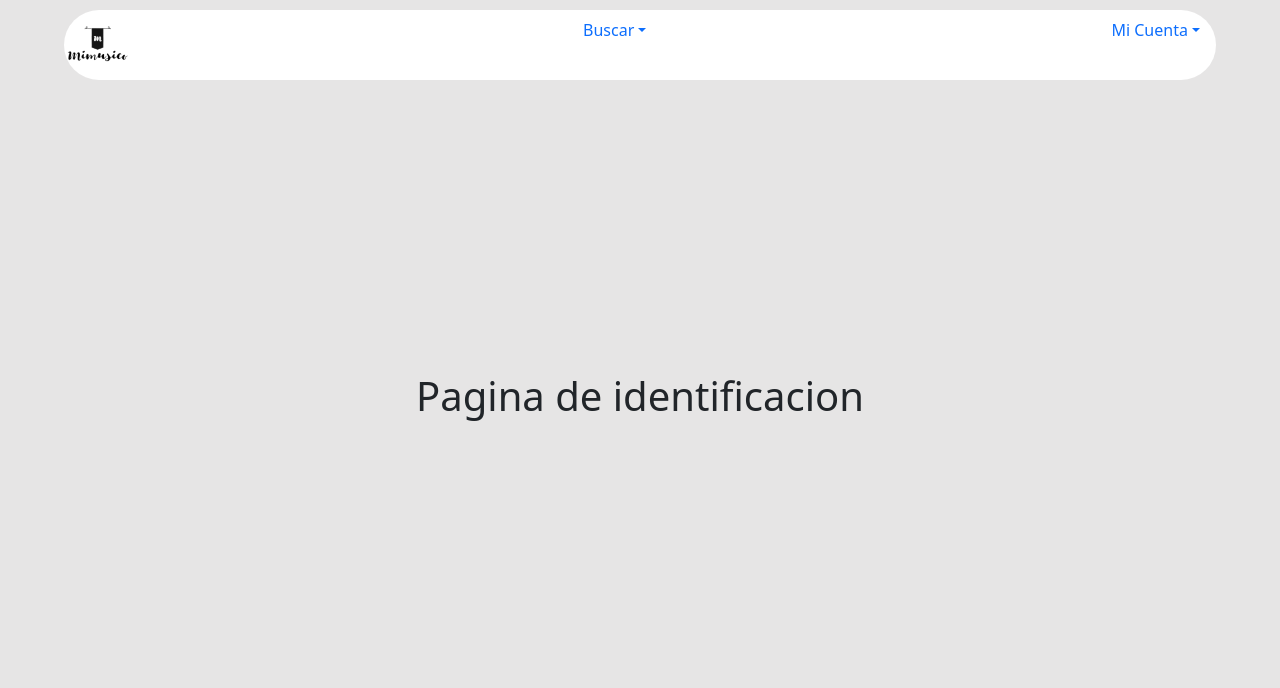
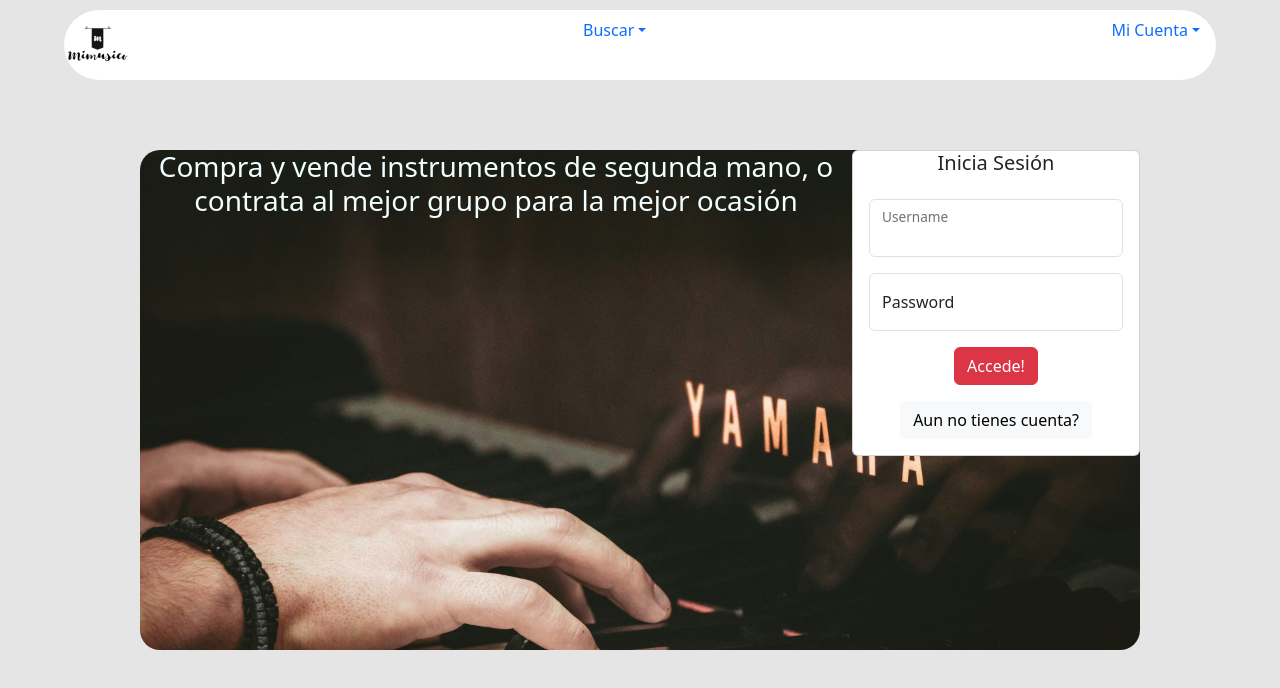
Before and after one commit to pablojvm/MiMusico-Client, a React (Vite) app: page /identification in a window 1280 px wide. Shown: the top 688 px of the page. Built offline with nearby package versions, Linux system fonts and the light colour scheme; no server answers.

Commit message:
dos nuevas paginas y ajustes de banner y navbar

```diff
--- a/src/App.jsx
+++ b/src/App.jsx
@@ -11,6 +11,10 @@ import OwnReviewsPage from "./pages/OwnReviewsPage";
 import Error404Page from "./pages/Error404Page";
 import Error500Page from "./pages/Error500Page";
 import NavBar from "./components/NavBar";
+import OwnAdsPage from "./pages/OwnAdsPage";
+import CreateAdPage from "./pages/CreateAdPage";
+
+
 
 function App() {
 
@@ -26,7 +30,10 @@ function App() {
           <Route path="/ads/groups" element={<GroupsPage />} />
           <Route path="/ads/:adId" element={<AdDetailsPage />} />
           <Route path="/user-profile" element={<ProfilePage />} />
-          <Route path="/own-rewiews" element={<OwnReviewsPage/>} />
+          <Route path="/own-ads" element={<OwnAdsPage/>} />
+          <Route path="/own-reviews" element={<OwnReviewsPage/>} />
+          <Route path="/new-ad" element={<CreateAdPage/>} />
+
 
           <Route path="*" element={<Error404Page />} />
           <Route path="/500" element={<Error500Page />} />
--- a/src/components/BannerHome.jsx
+++ b/src/components/BannerHome.jsx
@@ -1,5 +1,6 @@
 import { useState } from "react";
 import { Card, Nav, Button, Form, Row, Col } from "react-bootstrap";
+import { Link } from "react-router-dom";
 
 function BannerHome() {
 
@@ -34,7 +35,6 @@ function BannerHome() {
           </Button>
         </div>
 
-        {/* Selectores */}
         <Form.Group className="mb-3">
           <Form.Select>
             <option disabled selected>Estado</option>
@@ -65,14 +65,13 @@ function BannerHome() {
           </Col>
         </Row>
 
-        {/* Botón */}
-        <Button variant="danger" className="w-100">
+        <Button variant="danger" className="w-100" as={Link} to="/ads/instruments">
           Mostrar resultados
         </Button>
         </>
     )}
     {activeBanner === "vender" && (
-        <Button style={{width:"300px", height:"300px", backgroundColor:"white", color:"black"}}>Crea tu Propio Anuncio</Button>
+        <Button as={Link} to="/new-ad"style={{width:"300px", height:"300px", backgroundColor:"white", color:"black"}}>Crea tu Propio Anuncio</Button>
     )}
 
       </Card>
--- /dev/null
+++ b/src/components/IdentificationBanner.css
@@ -0,0 +1,9 @@
+#primer{
+    background-image: url("/fotofondo.jpeg");
+    background-size: cover;
+    width: 1000px;
+    height: 500px;
+    border-radius: 20px;
+    color: azure;
+    display: flex;
+}
--- /dev/null
+++ b/src/components/IdentificationBanner.jsx
@@ -0,0 +1,70 @@
+import { Card, Button, FloatingLabel, Form } from "react-bootstrap";
+import { useState } from "react";
+
+function IdentificationBanner() {
+  const [buttonSignup, setButtonSignup] = useState("login");
+
+  const toggleSignup = () => {
+    setButtonSignup((prev) => (prev === "login" ? "signup" : "login"))
+  }
+  return (
+    <div>
+      {buttonSignup === "login" && (
+        <Card style={{ width: "18rem" }}>
+          <Card.Title>Inicia Sesión</Card.Title>
+          <Card.Body>
+            <FloatingLabel
+              controlId="floatingInput"
+              label="Username"
+              className="mb-3"
+            >
+              <Form.Control type="username" />
+            </FloatingLabel>
+            <FloatingLabel controlId="floatingPassword" label="Password" className="mb-3">
+              <Form.Control type="password" placeholder="Password" />
+            </FloatingLabel>
+
+            <Button variant="danger" className="mb-3">Accede!</Button>
+            <Button variant="light" onClick={toggleSignup}>Aun no tienes cuenta?</Button>
+          </Card.Body>
+        </Card>
+      )}
+      {buttonSignup === "signup" && (
+        <Card style={{ width: "18rem" }}>
+          <Card.Body>
+            <Card.Title>Regístrate</Card.Title>
+            <FloatingLabel
+              controlId="floatingInput"
+              label="Username"
+              className="mb-3"
+            >
+              <Form.Control type="email" />
+            </FloatingLabel>
+             <FloatingLabel controlId="floatingPassword" label="Email" className="mb-3">
+              <Form.Control type="email" placeholder="Password" />
+            </FloatingLabel>
+            <FloatingLabel controlId="floatingPassword" label="Password" className="mb-3">
+              <Form.Control type="password" placeholder="Password" />
+            </FloatingLabel>
+            <Button
+              variant="danger"
+              className="w-100 mb-3"
+              onClick={toggleSignup}
+            >
+              Crear
+            </Button>
+            <Button
+              variant="secondary"
+              className="w-100"
+              onClick={toggleSignup}
+            >
+              ¿Ya tienes cuenta?
+            </Button>
+          </Card.Body>
+        </Card>
+      )}
+    </div>
+  );
+}
+
+export default IdentificationBanner;
--- a/src/components/NavBar.jsx
+++ b/src/components/NavBar.jsx
@@ -6,14 +6,17 @@ import Row from "react-bootstrap/Row";
 import Col from "react-bootstrap/Col";
 import "./NavBar.css";
 import { AuthContext } from "../context/auth.context";
+import { Link } from "react-router-dom";
 
 function NavBar() {
-  const handleSelect = (eventKey) => alert(`selected ${eventKey}`);
+
   return (
     <div>
-      <Nav id="Nav" variant="pills" activeKey="1" onSelect={handleSelect}>
+      <Nav id="Nav" variant="pills" activeKey="1" >
         <Nav.Item>
+            <Link to="/">
           <img src="logoMi.png" style={{ width: "70px" }}></img>
+          </Link>
         </Nav.Item>
         <NavDropdown title="Buscar" id="nav-dropdown" className="mega-dropdown">
           <div className="mega-menu px-4 py-3">
@@ -37,11 +40,11 @@ function NavBar() {
           </div>
         </NavDropdown>
         <NavDropdown title="Mi Cuenta" id="nav-dropdown">
-          <NavDropdown.Item eventKey="4.1">
+          <NavDropdown.Item as={Link} to="/identification" eventKey="4.1">
             Entrar o Registrarme
           </NavDropdown.Item>
-          <NavDropdown.Item eventKey="4.2">Mis Anuncios</NavDropdown.Item>
-          <NavDropdown.Item eventKey="4.3">Mis Comentarios</NavDropdown.Item>
+          <NavDropdown.Item as={Link} to="/own-ads" eventKey="4.2">Mis Anuncios</NavDropdown.Item>
+          <NavDropdown.Item as={Link} to="/own-reviews" eventKey="4.3">Mis Comentarios</NavDropdown.Item>
           {AuthContext && (
             <>
               <NavDropdown.Divider />
--- /dev/null
+++ b/src/pages/CreateAdPage.jsx
@@ -0,0 +1,10 @@
+
+function CreateAdPage() {
+  return (
+    <div>
+      <h1>Pagina para crear anuncio</h1>
+    </div>
+  )
+}
+
+export default CreateAdPage
--- a/src/pages/IdentificationPage.jsx
+++ b/src/pages/IdentificationPage.jsx
@@ -1,9 +1,10 @@
-import React from 'react'
+import IdentificationBanner from "../components/IdentificationBanner"
 
 function IdentificationPage() {
   return (
-    <div>
-      <h1>Pagina de identificacion</h1>
+    <div id="primer">
+      <h3>Compra y vende instrumentos de segunda mano, o contrata al mejor grupo para la mejor ocasión</h3>
+      <IdentificationBanner/>
     </div>
   )
 }
--- /dev/null
+++ b/src/pages/OwnAdsPage.jsx
@@ -0,0 +1,10 @@
+
+function OwnAdsPage() {
+  return (
+    <div>
+      <h1>Pagina de anuncios propios</h1>
+    </div>
+  )
+}
+
+export default OwnAdsPage
```
